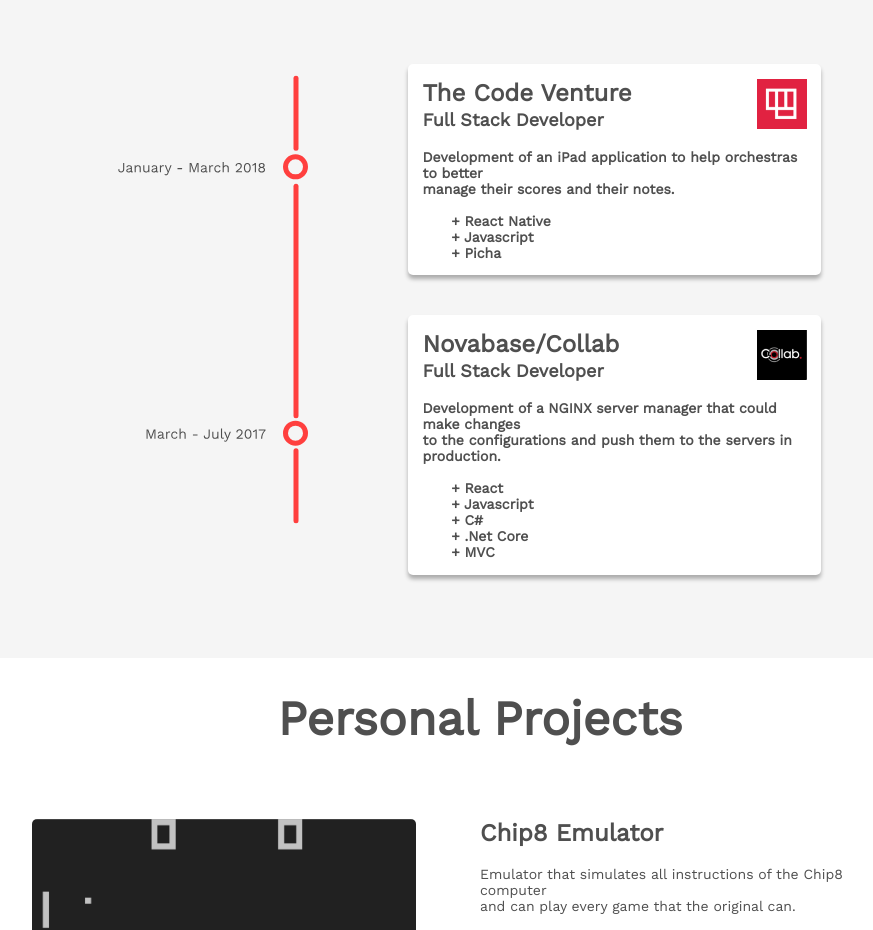
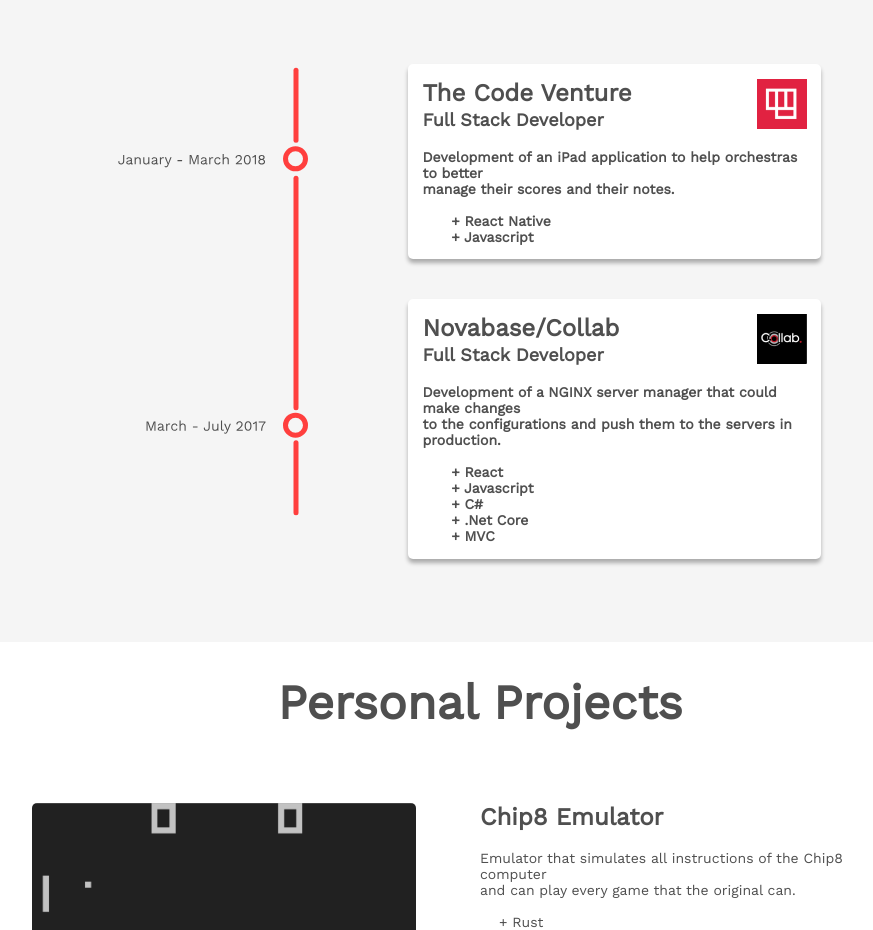
Before and after one commit to DNDXIII/dndxiii.github.io, a React (Create React App) app: page / in a window 1280 px wide. Shown: the part 940-1870 px from the top of the page, without its empty margins (160-1033 px from the left). Built offline with nearby package versions, Linux system fonts and the light colour scheme.

Commit message:
removed illicit words

```diff
--- a/package.json
+++ b/package.json
@@ -1,8 +1,10 @@
 {
   "name": "personal-site",
+  "homepage": "https://dndxiii.github.io",
   "version": "0.1.0",
   "private": true,
   "dependencies": {
+    "gh-pages": "^1.2.0",
     "react": "^16.2.0",
     "react-dom": "^16.2.0",
     "react-scripts-ts": "2.13.0",
@@ -12,7 +14,9 @@
     "start": "react-scripts-ts start",
     "build": "react-scripts-ts build",
     "test": "react-scripts-ts test --env=jsdom",
-    "eject": "react-scripts-ts eject"
+    "eject": "react-scripts-ts eject",
+    "predeploy": "npm run build",
+    "deploy": "gh-pages -b master -d build"
   },
   "devDependencies": {
     "@types/jest": "^22.2.0",
--- a/src/Application/Pages/Experience.tsx
+++ b/src/Application/Pages/Experience.tsx
@@ -36,7 +36,7 @@ const CardContainer = styled.h1`
 class Experience extends React.Component<{}, {}> {
   render() {
     return (
-      <Container id="experience">
+      <Container id="about">
         <Title>Work Experience</Title>
         <ContentContainer>
           <Timeline src={timeline} />
@@ -49,8 +49,7 @@ class Experience extends React.Component<{}, {}> {
 manage their scores and their notes.
 
       + React Native
-      + Javascript
-      + Picha"
+      + Javascript"
             />
             <Card
               title="Novabase/Collab"
```
Also changed, not shown: 1 other file (tests, documents, lock files or other folders).
